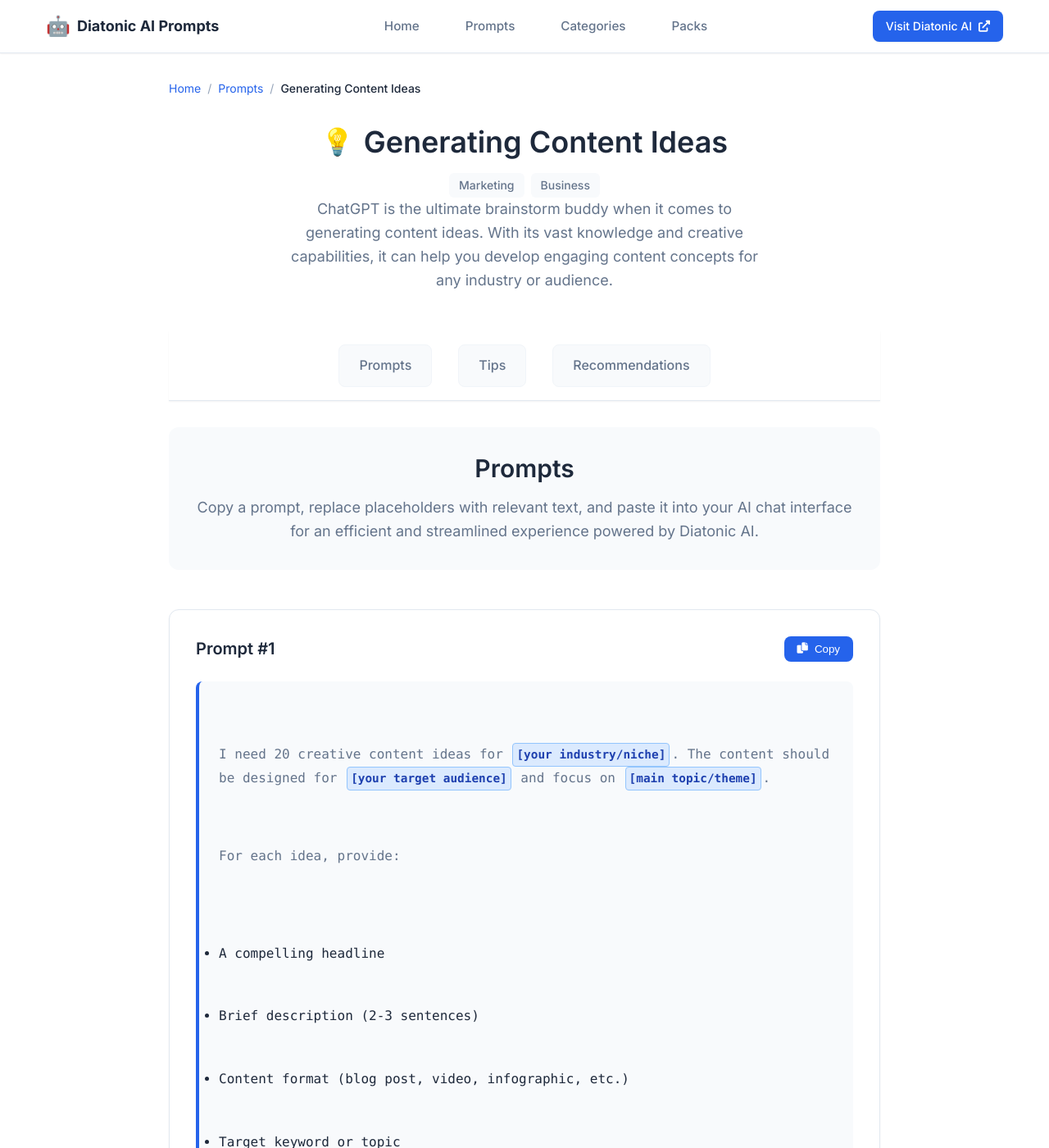
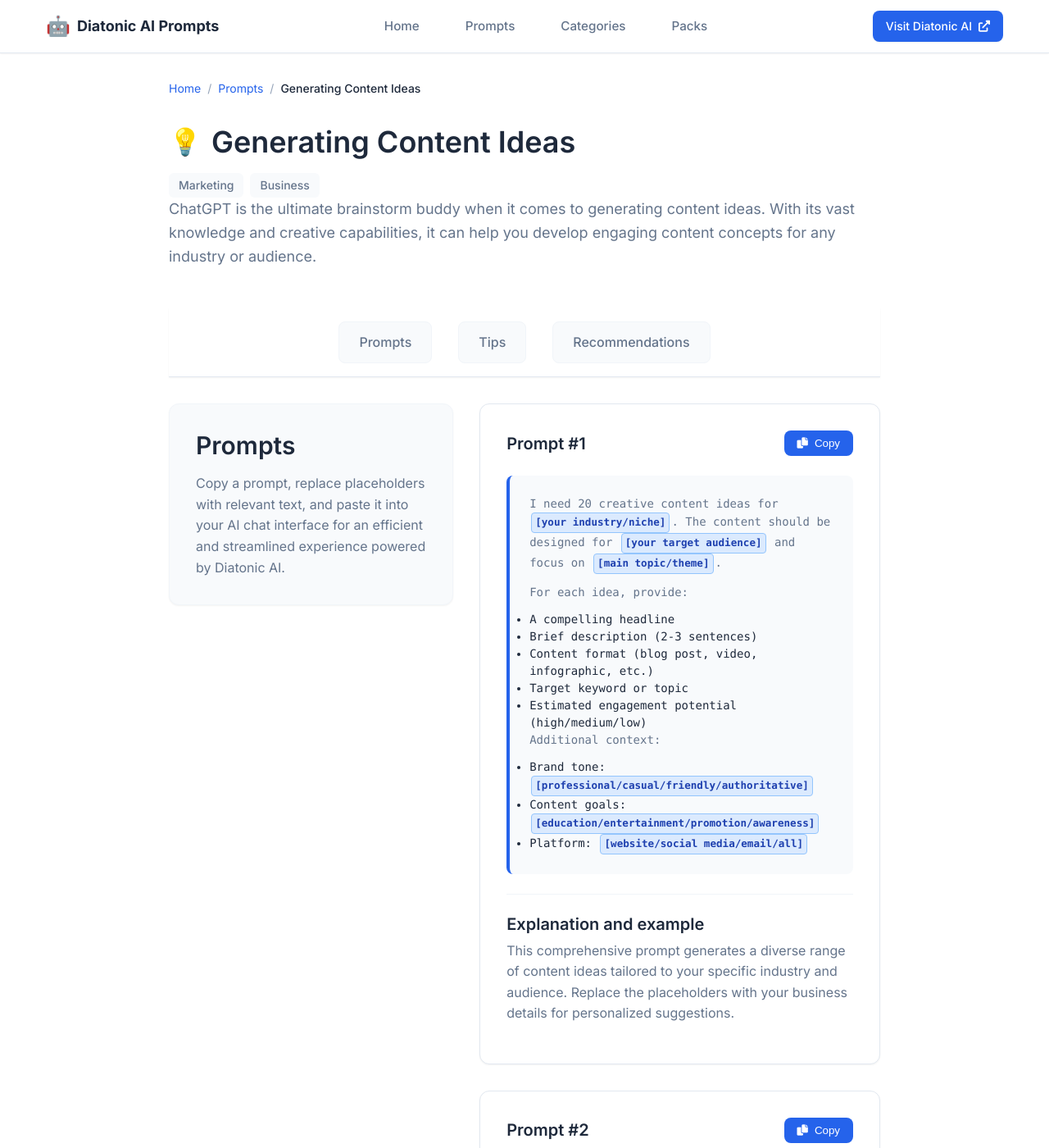
Before and after one commit to Diatonic-AI/diatonic-ai-prompts, a Jekyll site: the page built from _prompts/generating-content-ideas.md, in a window 1280 px wide and 1400 px high. Shown: the whole window at 82% size. Built offline with Jekyll 4.4.1, drawn with Linux system fonts in a browser that asks for light colours.

Commit message:
Restructure prompt pages with 2-column layout and improved styling
- Converted prompts section to 40/60 split layout
- Left column: sticky instructions container with proper padding
- Right column: stacked prompt code blocks with compact paragraph styling
- Left-aligned header content for better visual hierarchy
- Compact prompt text styling with reduced line spacing
- Enhanced placeholder highlighting with better visibility
- Mobile responsive design with column stacking
- Improved overall readability and user experience

```diff
--- a/_layouts/prompt.html
+++ b/_layouts/prompt.html
@@ -45,14 +45,19 @@
             </div>
         </nav>
 
-        <!-- Prompt Instructions -->
-        <section id="prompts" class="prompt-instructions">
+        <!-- Prompts Section with 2-Column Layout -->
+        <section id="prompts" class="prompts-section">
+            <div class="prompts-container">
+                <!-- Left Column: Instructions (40%) -->
+                <div class="prompts-instructions-column">
+                    <div class="instructions-container">
                         <h2>Prompts</h2>
                         <p class="instructions-text">Copy a prompt, replace placeholders with relevant text, and paste it into your AI chat interface for an efficient and streamlined experience powered by Diatonic AI.</p>
-        </section>
+                    </div>
+                </div>
 
-        <!-- Prompt Content -->
-        <div class="prompt-content">
+                <!-- Right Column: Prompt Content (60%) -->
+                <div class="prompts-content-column">
                     {% if page.prompts %}
                         {% for prompt in page.prompts %}
                             <div class="prompt-item">
@@ -85,6 +90,8 @@
                         </div>
                     {% endif %}
                 </div>
+            </div>
+        </section>
 
         <!-- Tips Section -->
         {% if page.tips %}
--- a/assets/css/main.css
+++ b/assets/css/main.css
@@ -343,13 +343,13 @@
 
 .prompt-header {
     margin-bottom: 3rem;
-    text-align: center;
+    text-align: left;
 }
 
 .prompt-title {
     display: flex;
     align-items: center;
-    justify-content: center;
+    justify-content: flex-start;
     gap: 0.75rem;
     margin-bottom: 1rem;
 }
@@ -361,7 +361,7 @@
 .prompt-categories {
     display: flex;
     gap: 0.5rem;
-    justify-content: center;
+    justify-content: flex-start;
     flex-wrap: wrap;
     margin-top: 1rem;
 }
@@ -378,31 +378,54 @@
 .prompt-description {
     font-size: 1.125rem;
     color: var(--text-secondary);
-    max-width: 600px;
-    margin: 0 auto;
+    margin: 0;
+    text-align: left;
 }
 
-/* Prompt Instructions */
-.prompt-instructions {
+/* Prompts Section Layout */
+.prompts-section {
+    margin-bottom: 3rem;
+}
+
+.prompts-container {
+    display: flex;
+    gap: 2rem;
+    align-items: flex-start;
+}
+
+/* Left Column - Instructions (40%) */
+.prompts-instructions-column {
+    flex: 0 0 40%;
+    position: sticky;
+    top: 140px;
+}
+
+.instructions-container {
     background: var(--surface-color);
     padding: 2rem;
     border-radius: var(--radius-lg);
-    margin-bottom: 3rem;
-    text-align: center;
+    border: 1px solid var(--border-light);
+    box-shadow: var(--shadow-sm);
 }
 
-.prompt-instructions h2 {
+.instructions-container h2 {
     margin-bottom: 1rem;
+    text-align: left;
+    color: var(--text-primary);
 }
 
 .instructions-text {
-    font-size: 1.125rem;
+    font-size: 1rem;
     margin: 0;
+    text-align: left;
+    line-height: 1.6;
+    color: var(--text-secondary);
 }
 
-/* Prompt Content */
-.prompt-content {
-    margin-bottom: 3rem;
+/* Right Column - Prompt Content (60%) */
+.prompts-content-column {
+    flex: 1;
+    min-width: 0;
 }
 
 .prompt-item {
@@ -456,9 +479,18 @@
     border-radius: var(--radius-md);
     border-left: 4px solid var(--primary-color);
     font-family: 'SF Mono', Monaco, Inconsolata, 'Roboto Mono', Consolas, 'Courier New', monospace;
-    line-height: 1.6;
-    white-space: pre-wrap;
+    line-height: 1.5;
     word-wrap: break-word;
+    font-size: 0.875rem;
+}
+
+.prompt-text p {
+    margin-bottom: 0.75rem;
+    line-height: 1.5;
+}
+
+.prompt-text p:last-child {
+    margin-bottom: 0;
 }
 
 /* Placeholder Highlighting */
@@ -1005,6 +1037,30 @@
         top: 60px;
         padding: 0.75rem 0;
     }
+
+    /* 2-Column Layout Mobile */
+    .prompts-container {
+        flex-direction: column;
+        gap: 1.5rem;
+    }
+
+    .prompts-instructions-column {
+        flex: none;
+        position: static;
+        order: 1;
+    }
+
+    .prompts-content-column {
+        order: 2;
+    }
+
+    .instructions-container {
+        padding: 1.5rem;
+    }
+
+    .prompt-page {
+        max-width: 100%;
+    }
 }
 
 @media (max-width: 480px) {
```
Lines whose indentation alone changed are shown as unchanged.
